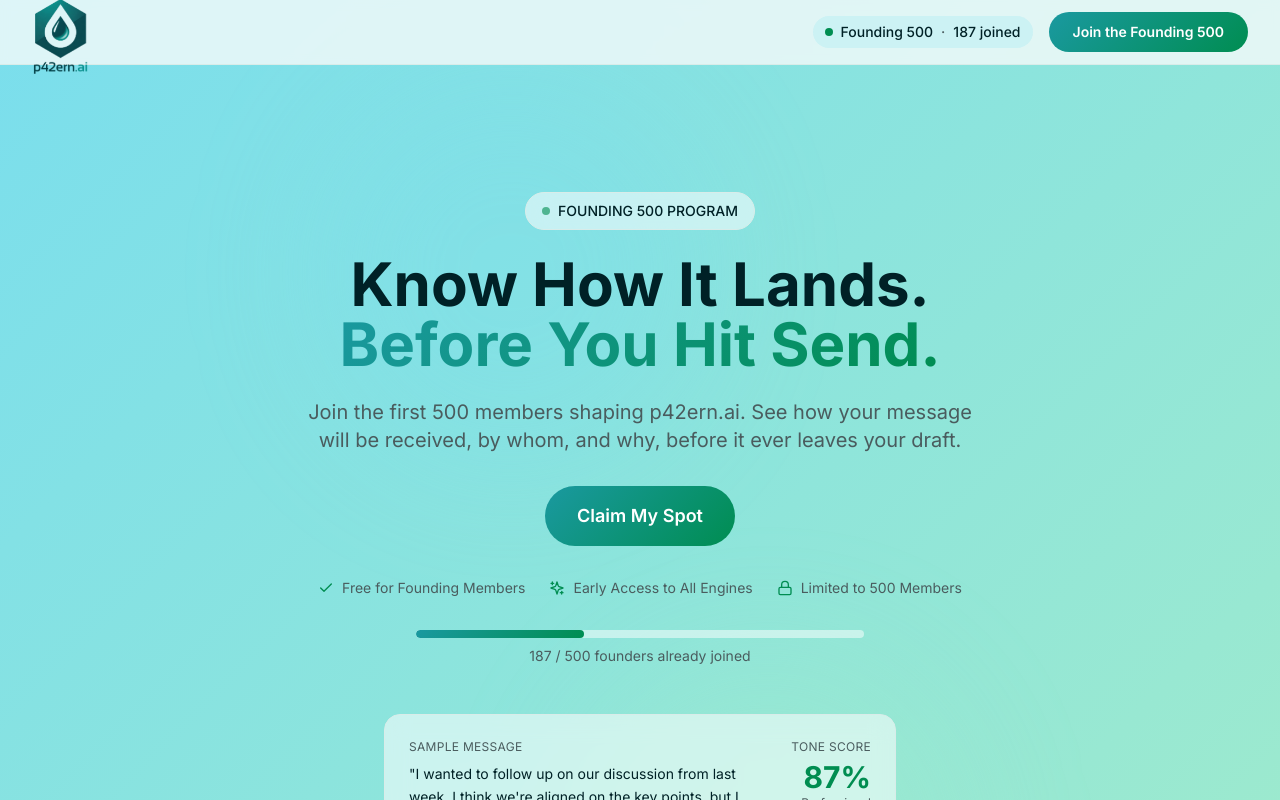
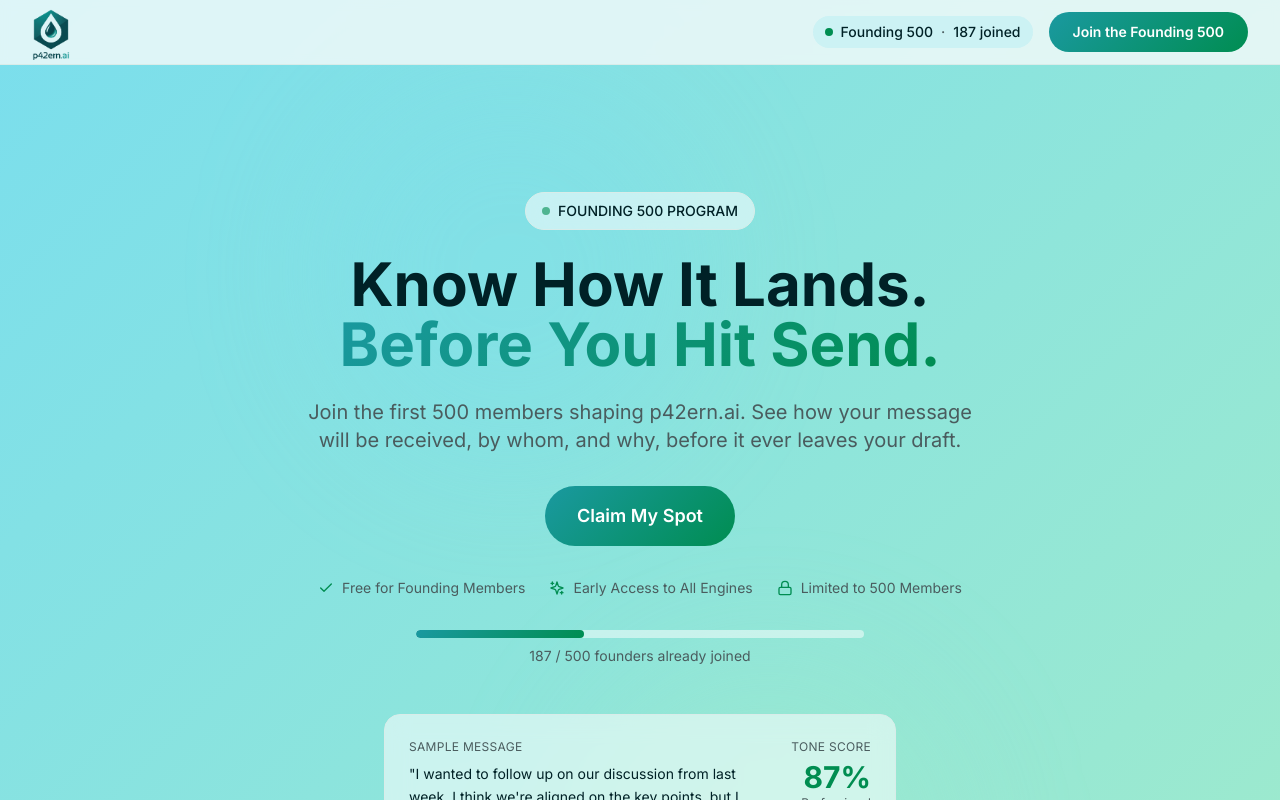
Before and after one commit to daniyalsultan30/P42ERN-Founding-500-campaign, a React (Vite) app: page / in a window 1280 px wide. Shown: the top 800 px of the page. Built offline with nearby package versions, Linux system fonts and the light colour scheme; no server answers.

Commit message:
Update Navbar.tsx

```diff
--- a/src/components/Navbar.tsx
+++ b/src/components/Navbar.tsx
@@ -10,7 +10,7 @@ export function Navbar({ onOpenModal }: NavbarProps) {
     <nav className="fixed top-0 left-0 right-0 z-50 bg-off-white/80 backdrop-blur-sm border-b border-border-mist">
       <div className="max-w-7xl mx-auto px-4 sm:px-6 lg:px-8">
         <div className="flex items-center justify-between h-16">
-<div className="scale-150 origin-left">
+<div className="scale-140 origin-left">
   <Wordmark size="lg" />
 </div>
           <div className="flex items-center gap-4">
```
